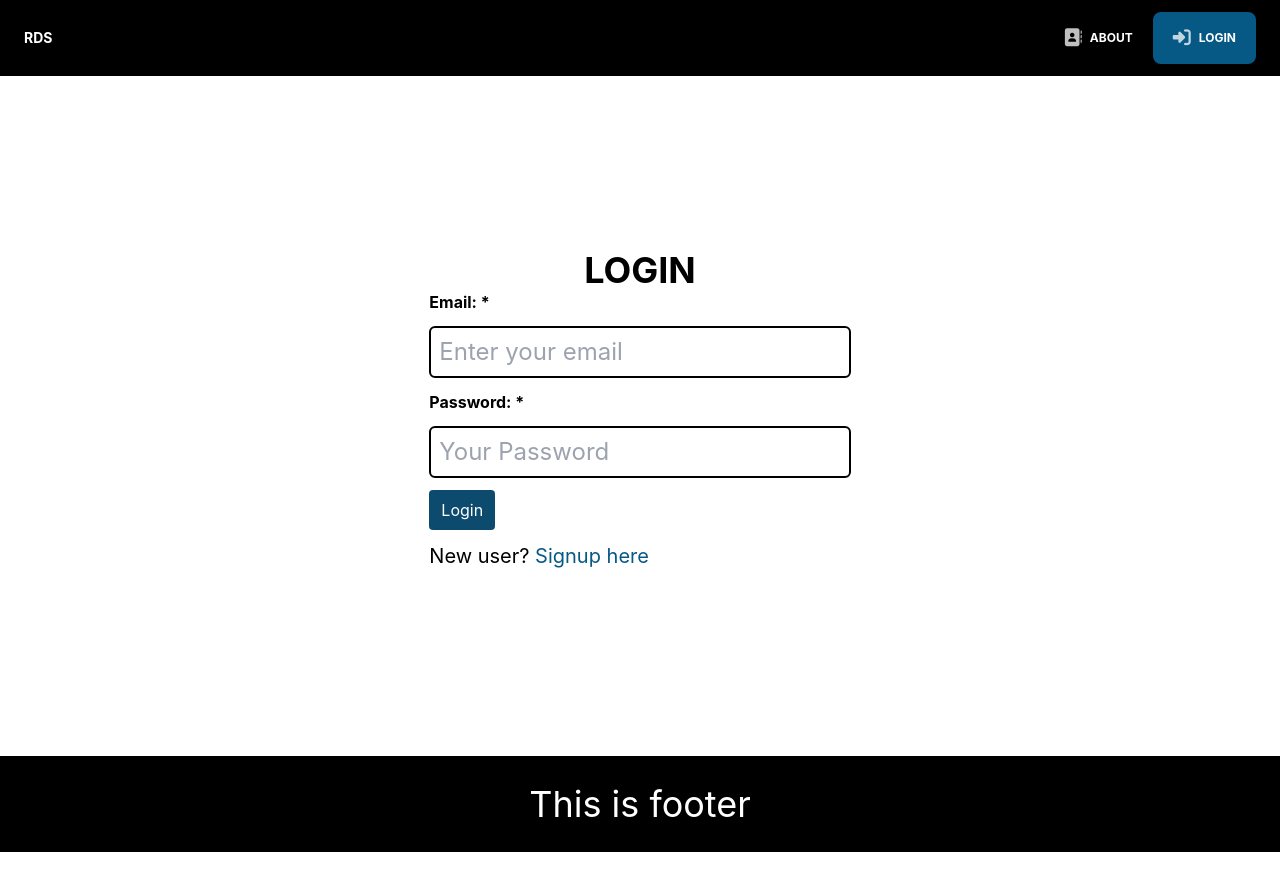
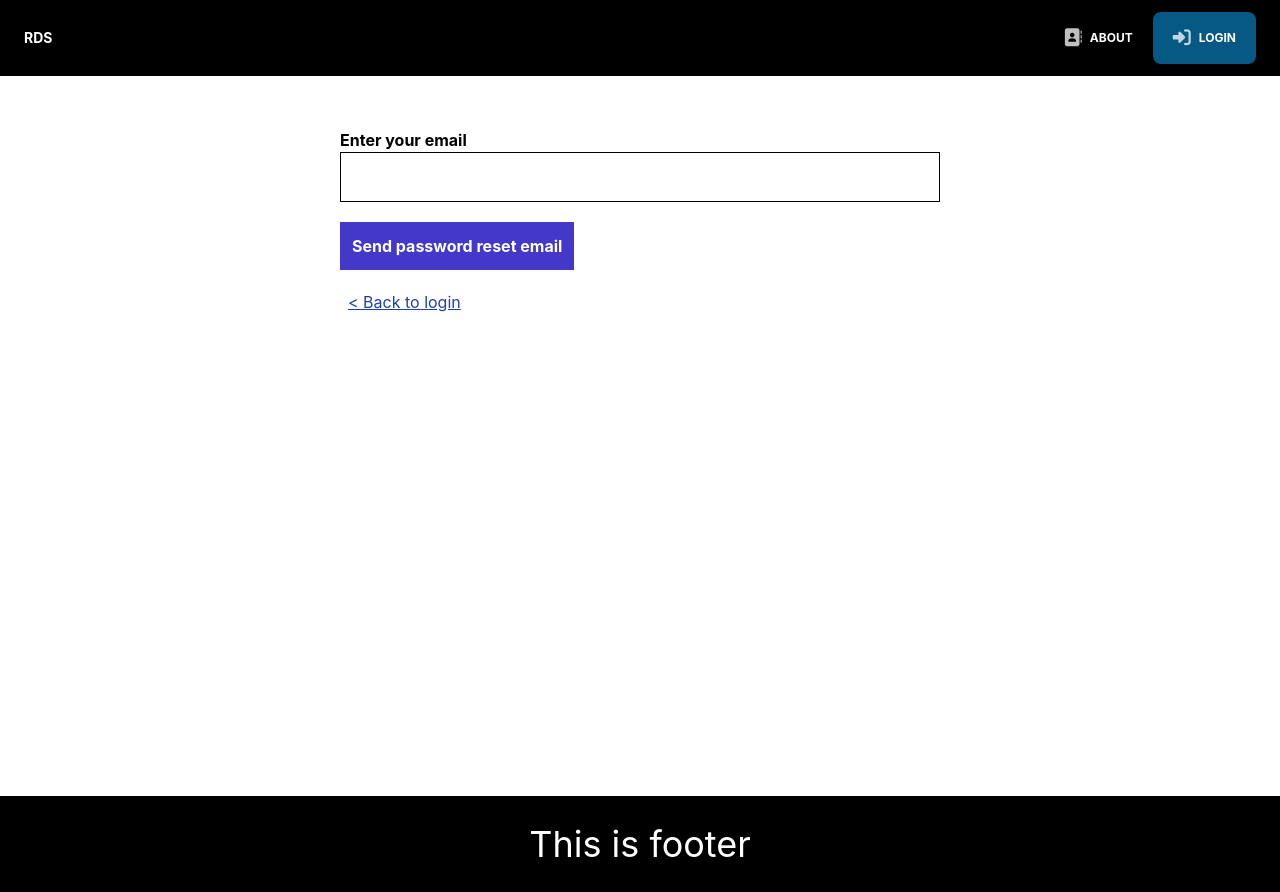
Before and after one commit to mdbappymia/rds-employees-frontend, a React (Create React App) app: page /resetPassword in a window 1280 px wide. Before the commit this address led to /login. Before the commit the page ends 852 px from the top, so only its background shows below. Built offline with nearby package versions, Linux system fonts and the light colour scheme; no server answers.

Commit message:
forget password component update

```diff
--- a/src/App.js
+++ b/src/App.js
@@ -19,6 +19,7 @@ import PendingPage from "./Pages/PendingPage/PendingPage";
 import RejectedPage from "./Pages/RejectedPage/RejectedPage";
 import AdminRoute from "./Pages/Authentication/AdminRoute/AdminRoute";
 import EmployeeDetails from "./Pages/EmployeeDetails/EmployeeDetails";
+import ResetPassword from "./Pages/ResetPassword/ResetPassword";
 
 const App = () => {
   return (
@@ -45,6 +46,7 @@ const App = () => {
           />
           <Route path="/about" element={<About />} />
           <Route path="/profile" element={<ProfileHome />} />
+          <Route path="/resetPassword" element={<ResetPassword />} />
           <Route
             path="/adminDashboard"
             element={
--- a/src/Pages/Admin/UpdateEmployee/UpdateEmployee.js
+++ b/src/Pages/Admin/UpdateEmployee/UpdateEmployee.js
@@ -19,7 +19,6 @@ const UpdateEmployee = () => {
 
   const onSubmit = (data) => {
     const employeeInfo = {
-      photoURL: data.photoURL || singleEmployee.employeeInfo.photoURL,
       role: {
         roleId: data.roleId || singleEmployee.employeeInfo.role.roleId,
         roleDes: data.roleDes || singleEmployee.employeeInfo.role.roleDes,
@@ -79,15 +78,6 @@ const UpdateEmployee = () => {
               placeholder="Name"
               defaultValue={singleEmployee?.displayName}
               {...register("name")}
-            />
-            <br />
-            <label>Photo URL:</label>
-            <input
-              disabled
-              className="border-2 border-black w-full my-3 p-2 text-2xl rounded-md bg-gray-200"
-              defaultValue={singleEmployee?.employeeInfo?.photoURL}
-              placeholder="Photo URL"
-              {...register("photoURL")}
             />
             <br />
             <label>Email:</label>
@@ -162,6 +152,24 @@ const UpdateEmployee = () => {
               {...register("resignDate")}
             />
             <br />
+            <label>NID:</label>
+            <input
+              className="border-2 border-black w-full my-3 p-2 text-2xl rounded-md"
+              placeholder="NID"
+              type="number"
+              defaultValue={singleEmployee?.employeeInfo?.nid}
+              {...register("nid")}
+            />
+            <br />
+            <label>Blood Group:</label>
+            <input
+              className="border-2 border-black w-full my-3 p-2 text-2xl rounded-md"
+              placeholder="Blood Group"
+              type="text"
+              defaultValue={singleEmployee?.employeeInfo?.bloodGroup}
+              {...register("bloodGroup")}
+            />
+            <br />
             <label>Salary:</label>
             <input
               className="border-2 border-black w-full my-3 p-2 text-2xl rounded-md"
--- a/src/Pages/Authentication/Login/Login.js
+++ b/src/Pages/Authentication/Login/Login.js
@@ -1,6 +1,6 @@
 import React, { useState } from "react";
 import { useForm } from "react-hook-form";
-import { Navigate, useLocation, useNavigate } from "react-router-dom";
+import { Link, Navigate, useLocation, useNavigate } from "react-router-dom";
 import useStore from "../../../hooks/useStore";
 
 const Login = () => {
@@ -172,6 +172,7 @@ const Login = () => {
               />
             )}
           </form>
+          <div className="flex justify-between">
             {isRegister ? (
               <h1 className="text-xl my-3">
                 Already register?{" "}
@@ -193,6 +194,10 @@ const Login = () => {
                 </span>
               </h1>
             )}
+            <Link className="text-blue-500 underline mt-4" to="/resetPassword">
+              Forgot password
+            </Link>
+          </div>
         </div>
       </div>
     </>
--- /dev/null
+++ b/src/Pages/ResetPassword/ResetPassword.js
@@ -0,0 +1,69 @@
+import { sendPasswordResetEmail } from "firebase/auth";
+import React, { useState } from "react";
+import { Link } from "react-router-dom";
+import useStore from "../../hooks/useStore";
+
+const ResetPassword = () => {
+  const [email, setEmail] = useState("");
+  const [message, setMessage] = useState("");
+  const [error, setError] = useState("");
+  const { auth } = useStore();
+  const handleSubmit = (e) => {
+    e.preventDefault();
+    if (!email) {
+      return;
+    }
+    sendPasswordResetEmail(auth, email)
+      .then(() => {
+        setMessage("Email send successfully");
+        setEmail("");
+      })
+      .catch((error) => {
+        setError(error.message);
+        setMessage(error.message);
+        setEmail("");
+      });
+  };
+  return (
+    <div className="m-10 flex justify-center items-center">
+      <div className="lg:w-1/2">
+        {!email ? (
+          <p
+            className={`my-3  font-bold ${
+              error ? "text-red-700" : "text-green-700"
+            }`}
+          >
+            {message}
+          </p>
+        ) : (
+          <div className="my-3"></div>
+        )}
+        <form onSubmit={handleSubmit} className="w-full">
+          <label>Enter your email</label>
+          <br />
+          <input
+            type="email"
+            className=" border border-black w-full p-3"
+            value={email}
+            onChange={(e) => {
+              setEmail(e.target.value);
+              setMessage("");
+            }}
+          />
+          <br />
+          <button
+            className="bg-indigo-700 my-5 text-white font-bold p-3 hover:bg-indigo-500"
+            type="submit"
+          >
+            Send password reset email
+          </button>
+        </form>
+        <Link className=" underline text-blue-800 my-3 p-2" to="/login">
+          &lt; Back to login
+        </Link>
+      </div>
+    </div>
+  );
+};
+
+export default ResetPassword;
--- a/src/hooks/useFirebase.js
+++ b/src/hooks/useFirebase.js
@@ -49,7 +49,7 @@ const useFirebase = () => {
       })
       .finally(() => setIsLoading(false));
   };
-  console.log(user);
+
   //   ========= Sign in user ==========
   const signInUsingEmailAndPassword = (email, password, navigate, from) => {
     setIsLoading(true);
```
Also changed, not shown: src/Pages/Profile/ProfileHome/ProfileHome.js (+7 -3 lines). Lines whose indentation alone changed are shown as unchanged.
